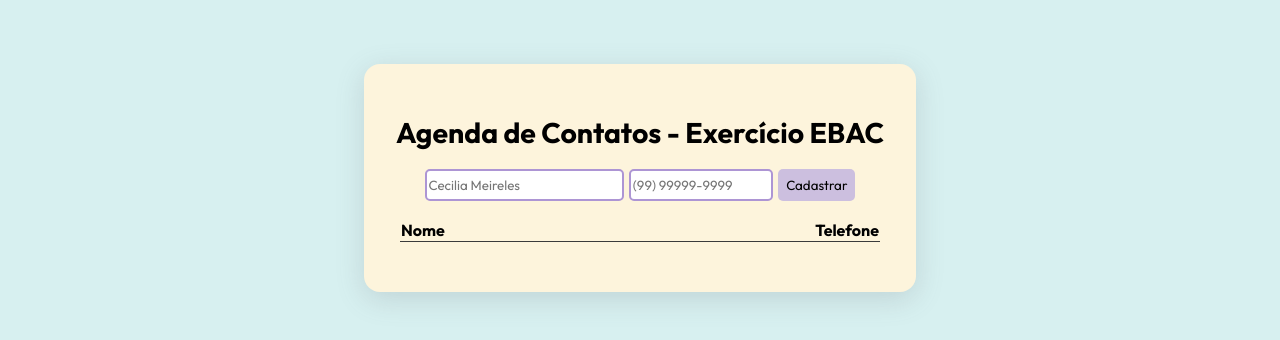
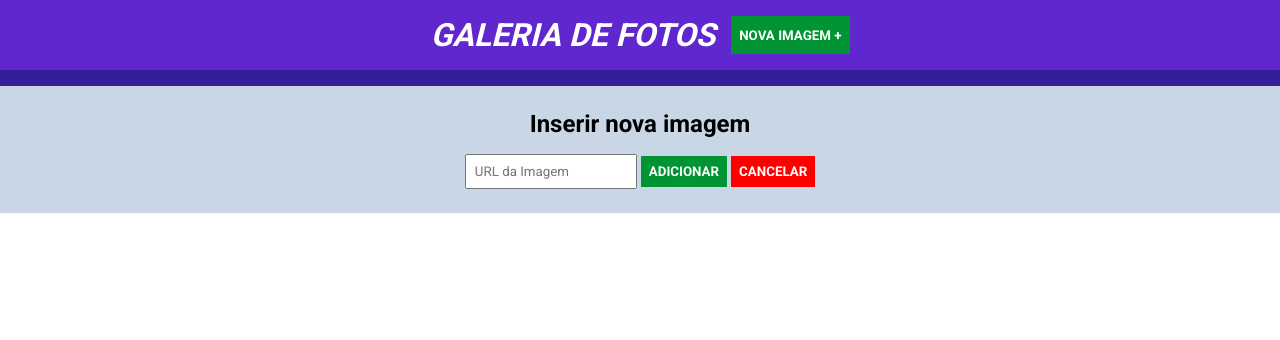
Before and after one commit to anepaz/ebac_frontend, a website: page index.html in a window 1280 px wide. Drawn offline with nearby package versions, Linux system fonts and the light colour scheme.

Commit message:
add strcuture to html, css and add jquery to project

```diff
--- a/index.html
+++ b/index.html
@@ -1,36 +1,28 @@
 <!DOCTYPE html>
 <html lang="en">
-
 <head>
   <meta charset="UTF-8">
-  <meta http-equiv="X-UA-Compatible" content="IE=edge">
   <meta name="viewport" content="width=device-width, initial-scale=1.0">
-  <title>Agenda de Contatos - EBAC</title>
-  <link rel="stylesheet" href="./main.css">
+  <title>JQuery</title>
+  <link rel="preconnect" href="https://fonts.googleapis.com">
+  <link rel="preconnect" href="https://fonts.gstatic.com" crossorigin>
+  <link rel="stylesheet" href="https://fonts.googleapis.com/css2?family=Outfit:wght@400;700&family=Roboto:wght@400;700&display=swap">
+  <link rel="stylesheet" href="main.css">
 </head>
+<body>
+  <header>
+    <h1>Galeria de Fotos</h1>
+    <button type="button">Nova Imagem +</button>
+  </header>
 
-<body>
-  <main>
-    <div id="container">
-      <header>
-        <h1>Agenda de Contatos - Exercício EBAC</h1>
-      </header>
-      <form>
-        <div class="new-contact">
-          <input type="text" id="name" name="name" required placeholder="Cecilia Meireles">
-          <input type="number" id="phone" name="phone" required placeholder="(99) 99999-9999">
-          <button>Cadastrar</button>
-        </div>
-      </form>
-    <table>
-      <tr class="table-title">
-        <th>Nome</th>
-        <th>Telefone</th>
-      </tr>
-    </table>
-    </div>
-  </main>
-  <script src="./main.js"></script>
+  <form>
+    <h2>Inserir nova imagem</h2>
+    <input type="url" required placeholder="URL da Imagem">
+    <button type="submit">Adicionar</button>
+    <button type="reset" id="botao-cancelar">Cancelar</button>
+  </form>
+
+  <script src="https://code.jquery.com/jquery-3.7.1.min.js"></script>
+  <script src="main.js"></script>
 </body>
-
 </html>
--- a/main.css
+++ b/main.css
@@ -1,77 +1,49 @@
-@import url('https://fonts.googleapis.com/css2?family=Outfit:wght@400;700&display=swap');
 * {
+  margin: 0;
+  padding: 0;
   box-sizing: border-box;
-  font-family: 'Outfit';
+  font-family: Roboto, sans-serif;
 }
 
-body {
-  margin: 0;
-  padding: 0;
-  width: 100%;
-  background-color: rgb(215, 240, 240);
+header {
+  background-color: #5f27cd;
+  padding: 16px 0;
+  color: #fff;
   display: flex;
+  border-bottom: 16px solid #341f97;
   justify-content: center;
+  text-transform: uppercase;
+  font-style: italic;
 }
 
-#container {
-  display: flex;
-  flex-direction: column;
-  max-width: 40em;
-  background-color: rgb(253, 244, 220);
-  border-radius: 1rem;
-  align-items: center;
-  margin-top: 4rem;
-  padding: 2rem;
-  box-shadow: rgba(100, 100, 111, 0.2) 0px 7px 29px 0px;
+header button {
+  margin-left: 16px;
 }
 
-h1 {
-  font-size: 1.775rem;
+form {
+  background-color: #c8d6e5;
+  padding: 24px 0;
+  text-align: center;
 }
 
-form .new-contact {
-  display: inline-flex;
+form h2 {
+  margin-bottom: 16px;
 }
 
-form .new-contact input {
-  margin-right: 0.4em;
-  border-radius: 5px;
-  border: 2px solid rgb(173, 149, 212);
-}
-
-form .new-contact input:focus {
-  outline: none !important;
-  border: 2px solid rgb(115, 80, 172);
-}
-
-.new-contact input#phone {
-  width: 9rem;
+input, button {
+  padding: 8px;
 }
 
 button {
+
+  background-color: #009432;
   border: none;
-  border-radius: 5px;
-  padding: .5rem;
-  transition: 500ms;
-  background-color: rgb(204, 191, 223);
+  cursor: pointer;
+  font-weight: bold;
+  text-transform: uppercase;
+  color: #fff;
 }
 
-button:hover {
-  cursor: pointer;
-  background-color: rgb(173, 149, 212);
-  color: white;
+#botao-cancelar {
+  background-color: red;
 }
-
-table tr {
-  width: 30em;
-  display: flex;
-  justify-content: space-between;
-  align-items: center;
-  margin-top: 1rem;
-  margin-bottom: 1rem;
-  border-bottom: 1px solid rgb(192, 191, 191);
-}
-
-.table-title {
-  border-bottom: 1px solid rgb(59, 59, 59);
-}
--- a/main.js
+++ b/main.js
@@ -1,19 +1,4 @@
-const form = document.querySelector("form");
-const inputName = document.querySelector("input#name");
-const inputPhone = document.querySelector("input#phone");
-const button = document.querySelector("button");
-const table = document.querySelector("tbody");
-
-function addContact(name, phone) {
-  const tr = document.createElement("tr");
-  tr.innerHTML = `<td>${name}</td><td>${phone}</td>`;
-  table.appendChild(tr);
-}
-
-button.addEventListener("click", (e) => {
-  if (inputName.value && inputPhone.value) {
-    addContact(inputName.value, inputPhone.value);
-    inputName.value = "";
-    inputPhone.value = "";
-  }
-});
+$(document).ready(function() {
+  console.log(document.querySelector('header button'));
+  console.log($('#botao-cancelar'));
+})
--- /dev/null
+++ b/package.json
@@ -0,0 +1,5 @@
+{
+  "dependencies": {
+    "jquery": "^3.7.1"
+  }
+}
```
Also changed, not shown: 1 other file.
